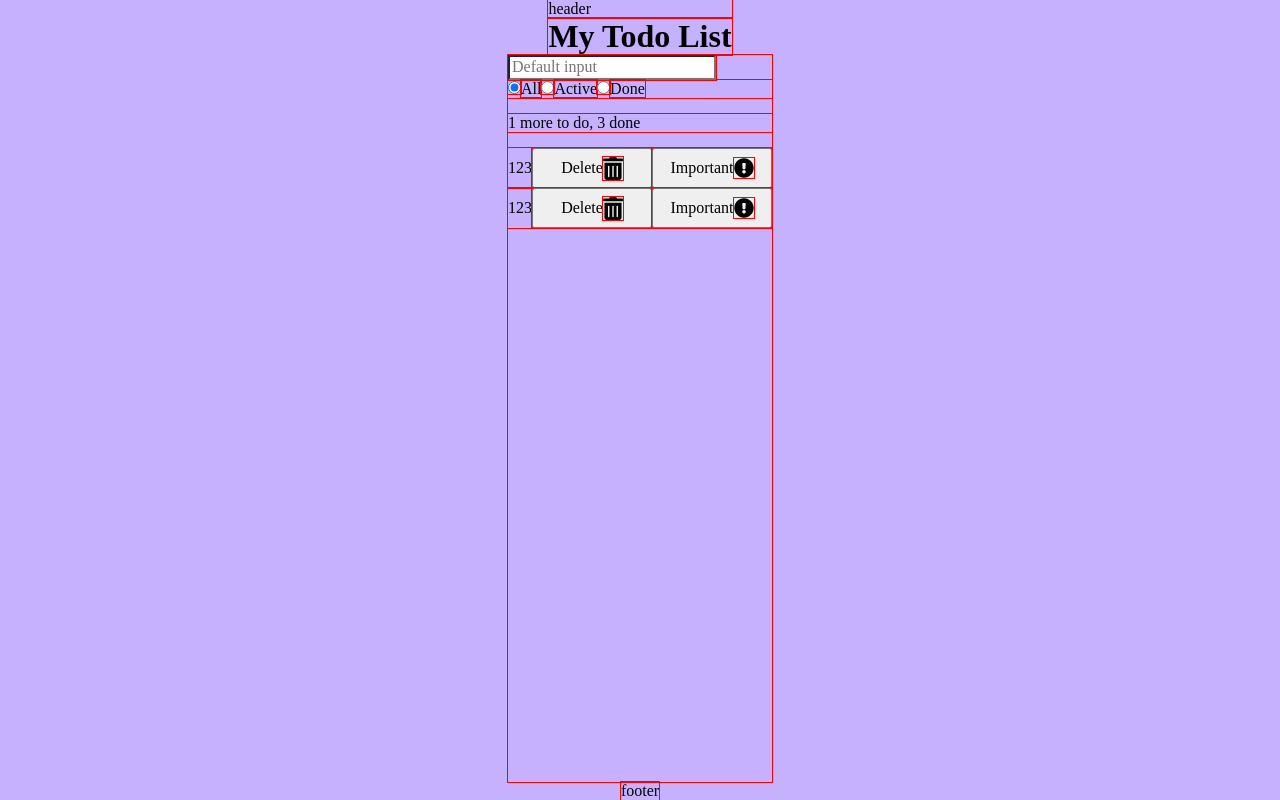
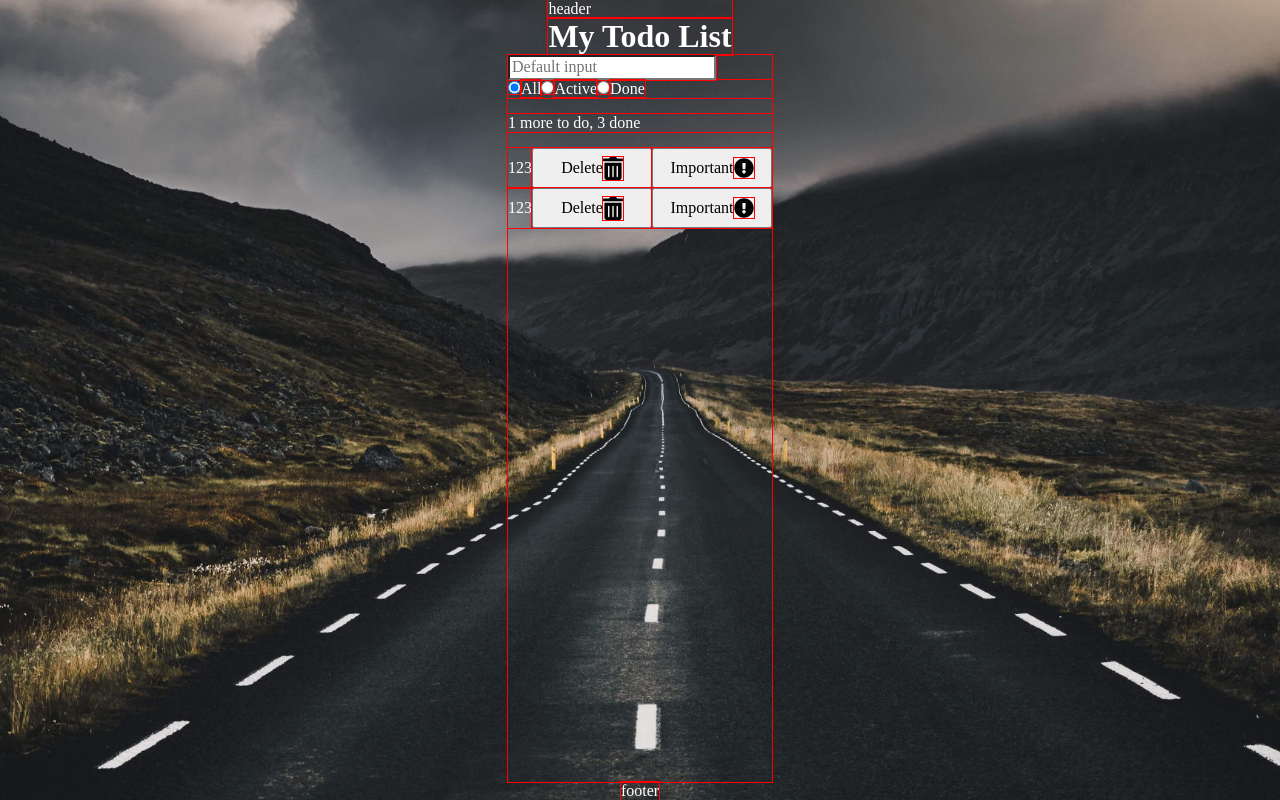
Before and after one commit to ramach05/todo-react-redux, a React (Create React App) app: page / in a window 1280 px wide. Built offline with nearby package versions, Linux system fonts and the light colour scheme.

Commit message:
refactor: bgi style

```diff
--- a/src/components/App/App.css
+++ b/src/components/App/App.css
@@ -5,7 +5,6 @@
 }
 
 .body {
-  background-color: #c6b1ff;
 }
 
 .page {
@@ -14,4 +13,7 @@
   justify-items: center;
 
   min-height: 100vh;
+  background: url(../../images/road.jpg) no-repeat center;
+  background-size: cover;
+  color: white;
 }
```
